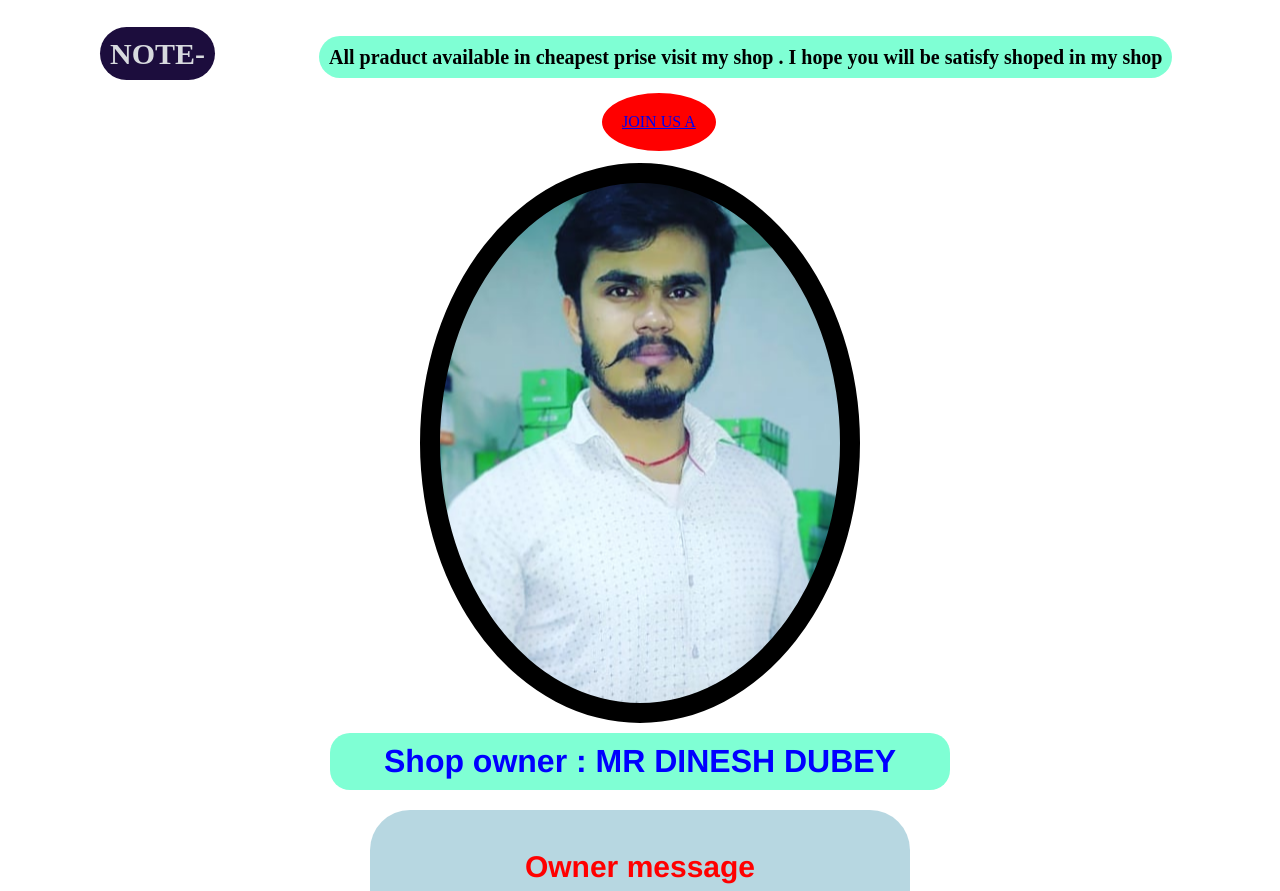
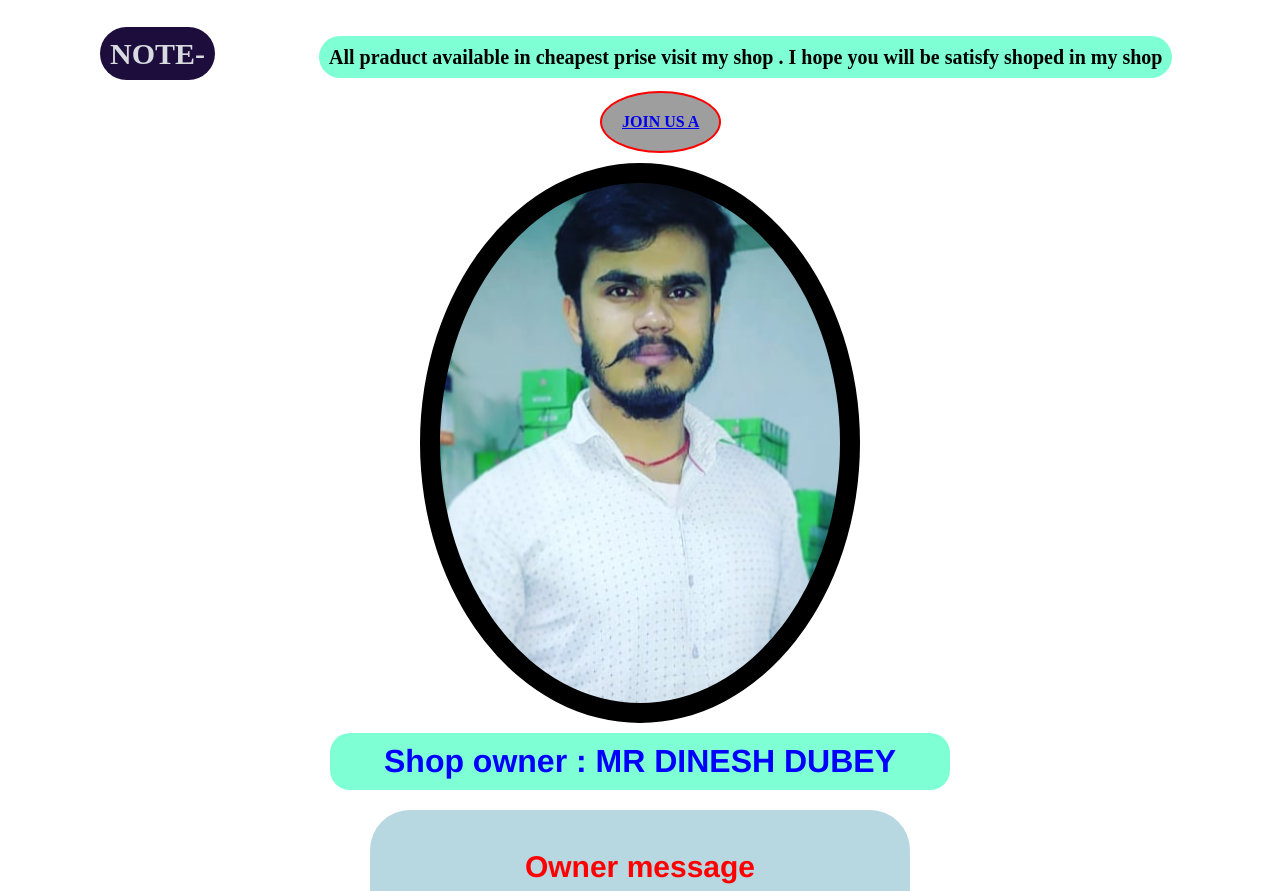
Before and after one commit to Suraj-eng-ai/clothshop, a plain HTML site: page index.html in a window 1280 px wide. Shown: the part 909-1800 px from the top of the page. Drawn offline with Linux system fonts and the light colour scheme.

Commit message:
Update web.css

```diff
--- a/web.css
+++ b/web.css
@@ -184,18 +184,18 @@ footer>div {
 }
 
 .join {
-    display: inline-block;
+     display: inline-block;
     padding: 20px;
     margin: auto;
     position: relative;
     left: 600px;
     top: 20px;
     border: 2px solid;
-    background-color: red;
-    color: white;
+    background-color:rgba(33, 32, 32, 0.437);
+    color:red;
     text-transform: uppercase;
     border-radius: 50%;
-    font-width:900;
+    font-weight: 900;
 }
 
 .join:hover {
```
